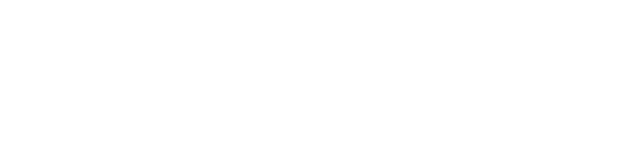
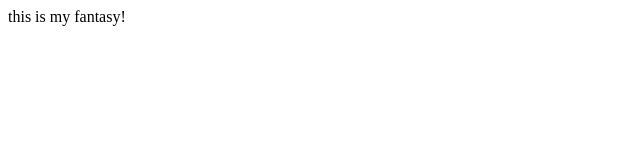
Before and after one commit to JakeYu/testGit, a plain HTML site: page index.html in a window 1280 px wide. Shown: the whole page, without its empty margins (0-640 px from the left). Drawn offline with Linux system fonts and the light colour scheme.

Commit message:
enter body

```diff
--- a/index.html
+++ b/index.html
@@ -3,6 +3,8 @@
     <title>Test HTML on Git</title>
   </head>
   <body>
-
+    <p>
+      this is my fantasy!
+    </p>
   </body>
 </html>
```
